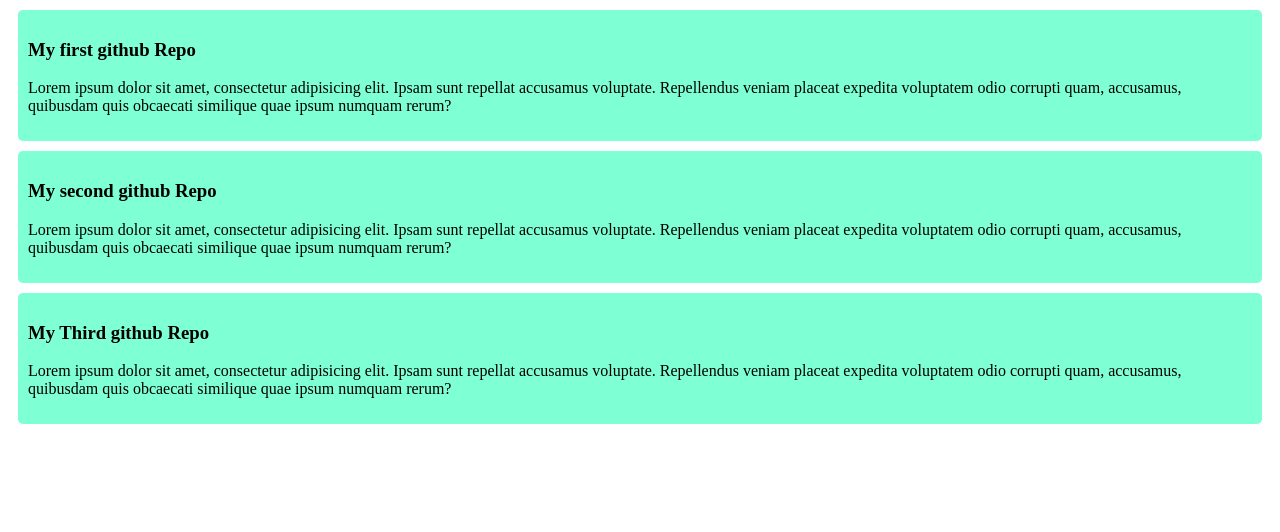
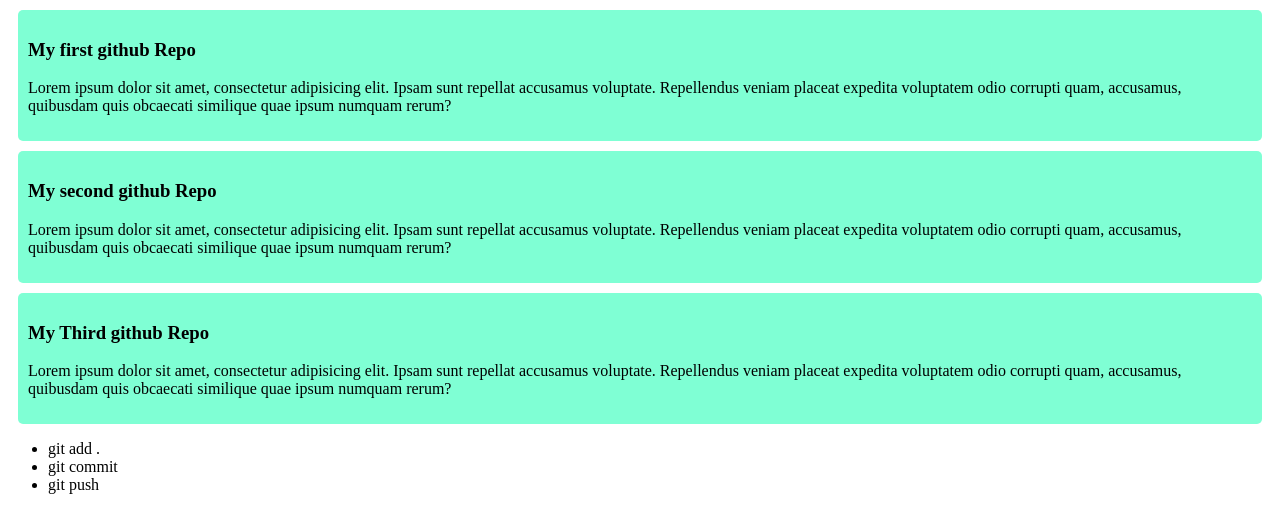
Before and after one commit to Faysal2123/my-first-repo, a plain HTML site: page index.html in a window 1280 px wide. Drawn offline with Linux system fonts and the light colour scheme.

Commit message:
added list

```diff
--- a/index.html
+++ b/index.html
@@ -19,6 +19,11 @@
         <h3>My Third github Repo</h3>
         <p>Lorem ipsum dolor sit amet, consectetur adipisicing elit. Ipsam sunt repellat accusamus voluptate. Repellendus veniam placeat expedita voluptatem odio corrupti quam, accusamus, quibusdam quis obcaecati similique quae ipsum numquam rerum?</p>
     </div>
+    <ul>
+        <li>git add .</li>
+        <li>git commit</li>
+        <li>git push</li>
+    </ul>
 
 </body>
 </html>
```
